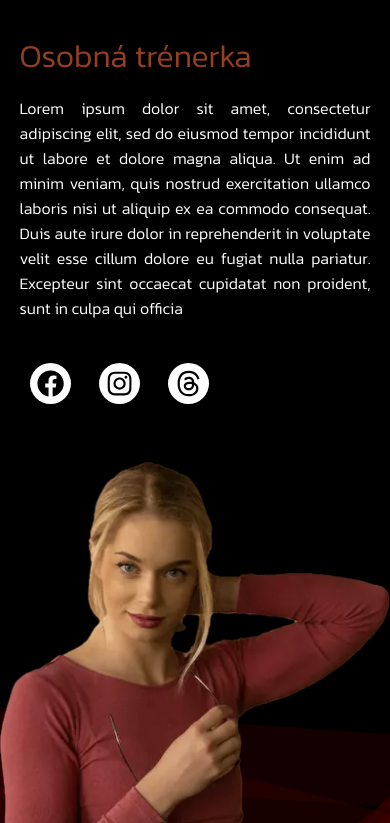
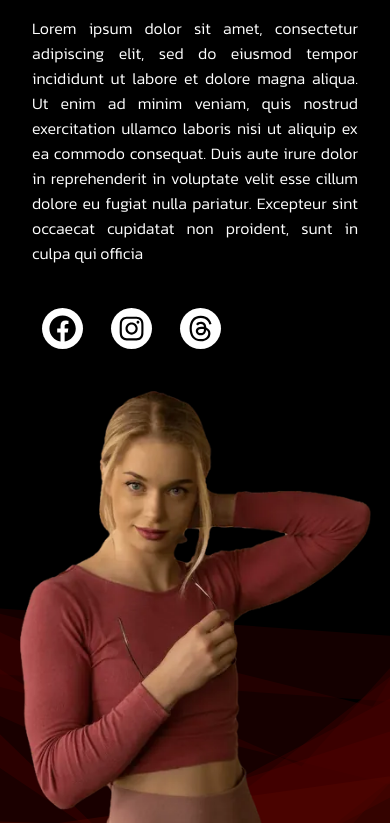
Before and after one commit to ToxiD8/personal-trainer-lackovic, a React (Vite) app: page / in a window 390 px wide. Shown: the part 1177-2000 px from the top of the page. Built offline with nearby package versions, Linux system fonts and the light colour scheme.

Commit message:
adjusted image size and margin for About section

```diff
--- a/src/index.css
+++ b/src/index.css
@@ -637,7 +637,7 @@ ul {
   display: flex;
   flex-direction: column;
   justify-content: center;
-  padding: 0 5rem 10rem;
+  margin: 0 2rem 10rem;
 }
 
 #about h2 {
@@ -704,6 +704,7 @@ ul {
   display: flex;
   align-items: flex-end;
   justify-content: center;
+  margin-right: 2rem;
 }
 
 .about-right img {
@@ -1338,13 +1339,6 @@ ul {
   background-color: rgba(18, 18, 18, 0.8);
   padding: 2rem;
   height: 500px;
-}
-
-.contact-details-title {
-  color: #fff;
-  font-size: 20px;
-  font-weight: 600;
-  margin-bottom: 2rem;
 }
 
 .contact-details-content {
@@ -1608,7 +1602,7 @@ ul {
 
 @media (max-width: 1012px) {
   .contact-right {
-    height: 550px;
+    height: auto;
   }
 }
 
@@ -1644,12 +1638,13 @@ ul {
     align-items: center;
   }
   .about-left {
-    padding: 0 clamp(0.5rem, 5vw, 2rem) 3rem;
+    margin: 0 2rem 2rem;
   }
   .about-right {
     flex: none;
-    width: 100%;
+    width: 90%;
     justify-content: center;
+    margin: 0 2rem;
   }
   .about-right img {
     width: 100%;
@@ -1824,6 +1819,9 @@ ul {
   .hero-title {
     font-size: 82px;
   }
+  #about {
+    padding-top: 2rem;
+  }
   .pricing-container .pricing-extra {
     padding: 0 1rem;
   }
```
